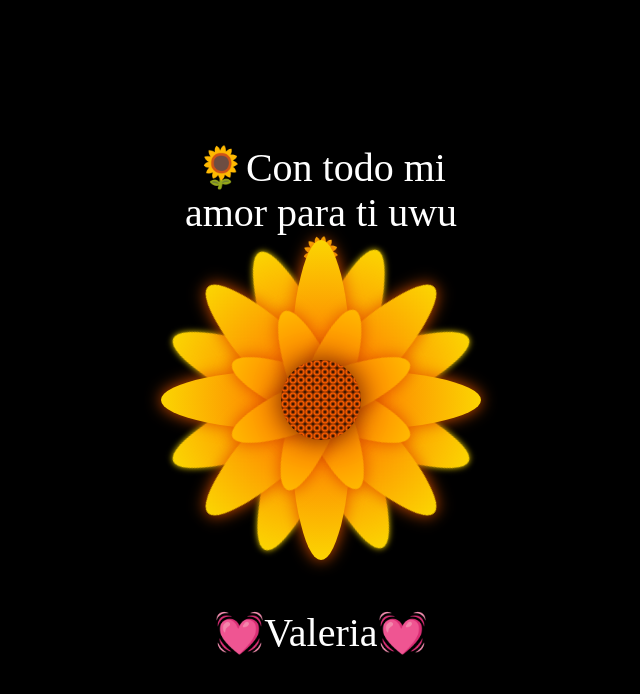
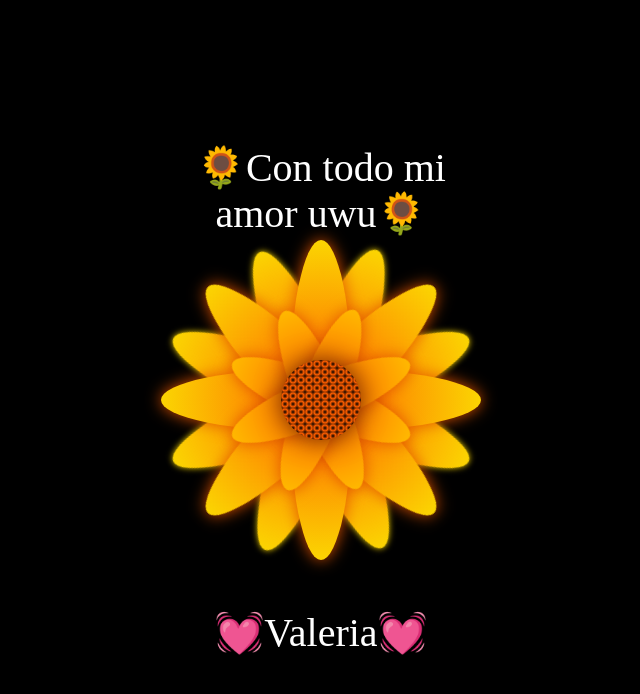
Before and after one commit to Zzoids/Flor-amarilla, a plain HTML site: page index.html in a window 1280 px wide. Shown: the whole page, without its empty margins (319-959 px from the left). Drawn offline with Linux system fonts and the light colour scheme.

Commit message:
Update index.html

```diff
--- a/index.html
+++ b/index.html
@@ -11,7 +11,7 @@
 <body>
 
 <div class="flower">
-    <div class="text-above">🌻Con todo mi amor para ti uwu🌻</div>
+    <div class="text-above">🌻Con todo mi amor uwu🌻</div>
     <div class="mid">
     </div>
     <div class="Petal1 p1">
```
